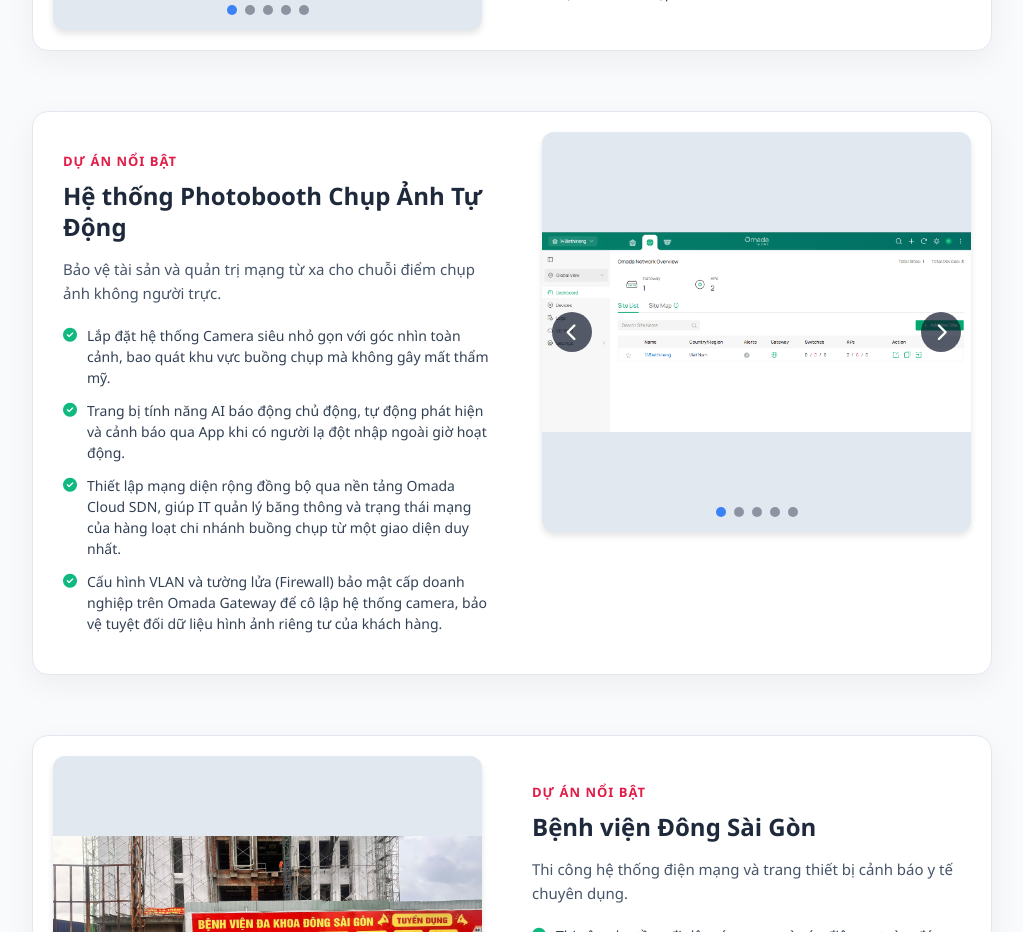
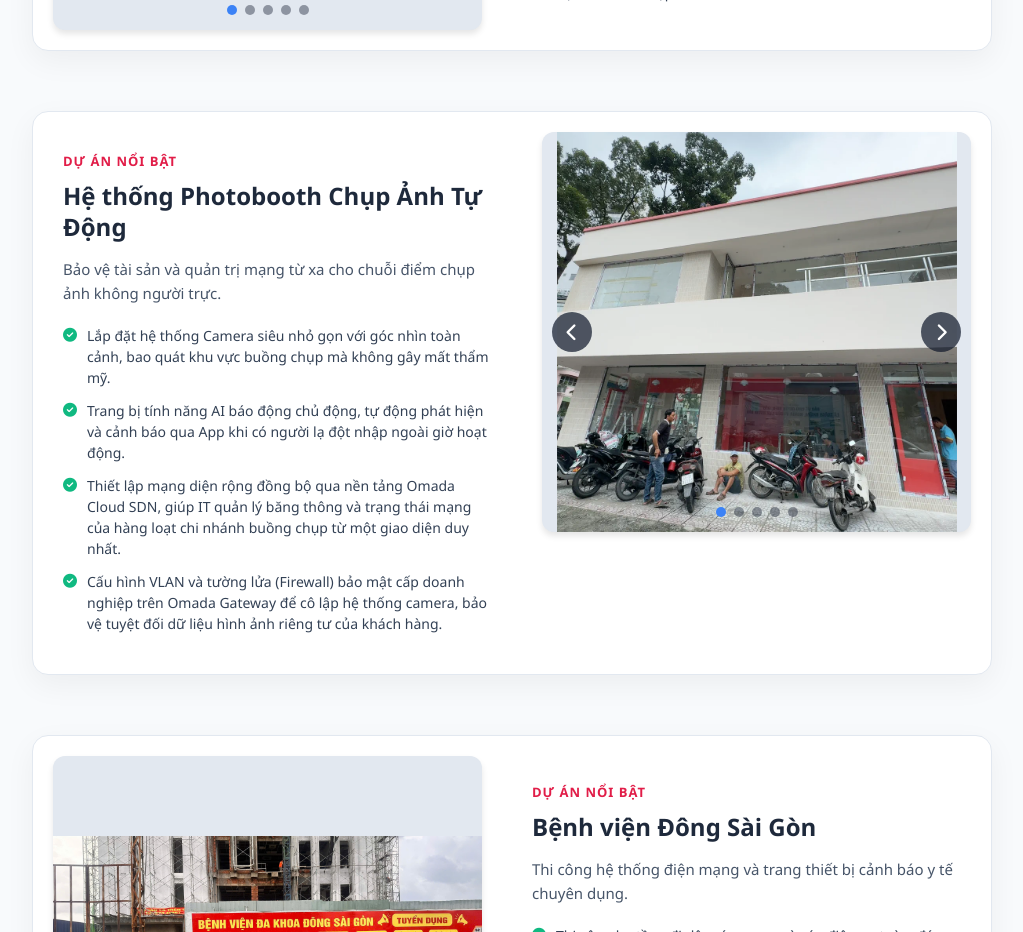
Before and after one commit to ChiBao206/Cios, a Next.js app: page /projects in a window 1280 px wide. Shown: the part 1800-2732 px from the top of the page, without its empty margins (128-1151 px from the left). Built offline with nearby package versions, Linux system fonts and the light colour scheme.

Commit message:
sửa ảnh

```diff
--- a/app/projects/page.tsx
+++ b/app/projects/page.tsx
@@ -104,8 +104,8 @@ export default function ProjectsPage() {
         "Cấu hình VLAN và tường lửa (Firewall) bảo mật cấp doanh nghiệp trên Omada Gateway để cô lập hệ thống camera, bảo vệ tuyệt đối dữ liệu hình ảnh riêng tư của khách hàng."
       ],
       images: [
-        "/uploads/photobooth1.png", "/uploads/photobooth2.JPG",
-        "/uploads/photobooth3.PNG", "/uploads/photobooth4.JPG", "/uploads/photobooth5.JPG"
+        "/uploads/photobooth3.PNG", "/uploads/photobooth2.JPG",
+        "/uploads/photobooth1.png", "/uploads/photobooth4.JPG", "/uploads/photobooth5.JPG"
       ]
     },
     {
```
